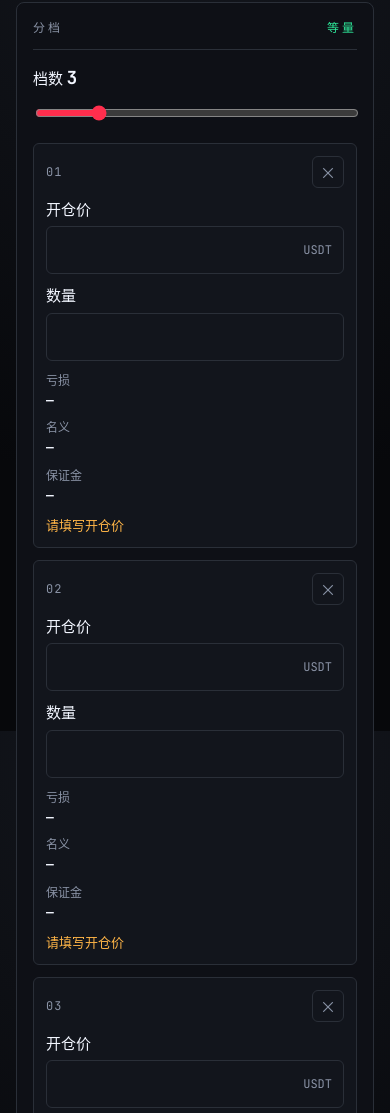
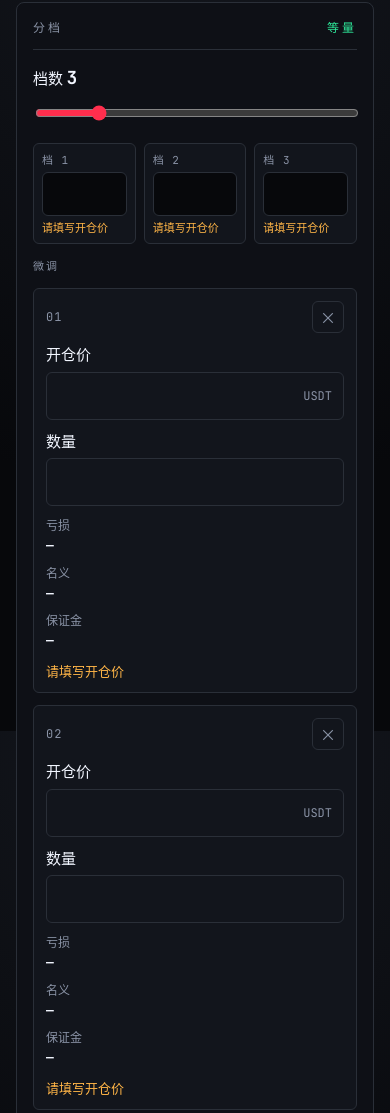
Before and after one commit to cryptowolf0824/wolf, a plain HTML site: page index.html in a window 390 px wide. Shown: the part 957-2070 px from the top of the page. Drawn offline with Linux system fonts and the light colour scheme; no server answers.

Commit message:
Keep tier inputs mounted and add a compact price row
Typing a price no longer rebuilds the tier list, so the phone keyboard stays open. Opening prices go in a three-across row; the cards below only fine-tune quantity.

Co-authored-by: cryptowolf0824 <cryptowolf0824@users.noreply.github.com>

```diff
--- a/app.js
+++ b/app.js
@@ -89,7 +89,9 @@
     const longOn = state.direction !== "short";
     $("dir-long").setAttribute("aria-pressed", longOn ? "true" : "false");
     $("dir-short").setAttribute("aria-pressed", longOn ? "false" : "true");
-    $("custom-fields").hidden = state.symbol !== "CUSTOM";
+    const custom = $("custom-fields");
+    const hideCustom = state.symbol !== "CUSTOM";
+    if (custom.hidden !== hideCustom) custom.hidden = hideCustom;
     paintCount();
   }
 
@@ -101,9 +103,10 @@
 
   function paintCount() {
     const count = String(state.tiers.length || 1);
-    $("tier-count-num").textContent = count;
+    const num = $("tier-count-num");
+    if (num.textContent !== count) num.textContent = count;
     const range = $("tier-count");
-    if (document.activeElement !== range) range.value = count;
+    if (document.activeElement !== range && range.value !== count) range.value = count;
   }
 
   function paintMessages(result) {
@@ -142,45 +145,131 @@
     $("step-info").textContent = stepFact();
   }
 
+  function textNode(tag, className, text) {
+    const node = document.createElement(tag);
+    if (className) node.className = className;
+    if (text) node.textContent = text;
+    return node;
+  }
+
+  function decimalInput(className, id, label) {
+    const input = document.createElement("input");
+    input.className = className;
+    input.id = id;
+    input.type = "text";
+    input.inputMode = "decimal";
+    input.autocomplete = "off";
+    input.spellcheck = false;
+    input.setAttribute("aria-label", label);
+    return input;
+  }
+
+  function slotNode(id) {
+    const node = textNode("label", "slot");
+    node.dataset.id = id;
+    node.appendChild(textNode("span", "k"));
+    node.appendChild(decimalInput("entry", "entry-" + id, "开仓价"));
+    node.appendChild(textNode("p", "hint"));
+    return node;
+  }
+
+  function fieldBlock(label, input, unit) {
+    const field = textNode("div", "field");
+    field.appendChild(textNode("label", "", label));
+    const wrap = textNode("div", "input");
+    wrap.appendChild(input);
+    if (unit) wrap.appendChild(textNode("span", "unit", unit));
+    field.appendChild(wrap);
+    return field;
+  }
+
   function tierNode(id) {
-    const node = document.createElement("article");
-    node.className = "tier";
+    const node = textNode("article", "tier");
     node.dataset.id = id;
-    node.innerHTML = [
-      '<div class="tier-top"><span class="idx"></span><button type="button" class="x" data-remove="1" aria-label="删除档位">×</button></div>',
-      '<div class="field"><label>开仓价</label><div class="input"><input class="price" type="text" inputmode="decimal" autocomplete="off" aria-label="开仓价"><span class="unit">USDT</span></div></div>',
-      '<div class="field"><label>数量</label><div class="input"><input class="qty" type="text" inputmode="decimal" autocomplete="off" aria-label="数量"></div></div>',
-      '<div class="mini"><span>亏损<b class="loss">—</b></span><span>名义<b class="notional">—</b></span><span>保证金<b class="margin">—</b></span></div>',
-      '<p class="hint"></p>'
-    ].join("");
+    const top = textNode("div", "tier-top");
+    top.appendChild(textNode("span", "idx"));
+    const button = textNode("button", "x", "×");
+    button.type = "button";
+    button.dataset.remove = "1";
+    button.setAttribute("aria-label", "删除档位");
+    top.appendChild(button);
+    node.appendChild(top);
+    node.appendChild(fieldBlock("开仓价", decimalInput("price", "price-" + id, "开仓价"), "USDT"));
+    node.appendChild(fieldBlock("数量", decimalInput("qty", "qty-" + id, "数量")));
+    const mini = textNode("div", "mini");
+    [["亏损", "loss"], ["名义", "notional"], ["保证金", "margin"]].forEach((pair) => {
+      const span = textNode("span", "", pair[0]);
+      span.appendChild(textNode("b", pair[1], "—"));
+      mini.appendChild(span);
+    });
+    node.appendChild(mini);
+    node.appendChild(textNode("p", "hint"));
     return node;
+  }
+
+  function dropStale(list, ids) {
+    Array.from(list.children).forEach((node) => {
+      if (!ids.has(node.dataset.id)) node.remove();
+    });
+  }
+
+  function mountMissing(list, id, build) {
+    const found = list.querySelector('[data-id="' + id + '"]');
+    if (found) return found;
+    const created = build(id);
+    list.appendChild(created);
+    return created;
+  }
+
+  function keepValue(input, value) {
+    if (document.activeElement === input) return;
+    if (input.value !== value) input.value = value;
+  }
+
+  function setText(node, text) {
+    if (node.textContent !== text) node.textContent = text;
+  }
+
+  function priceHint(row) {
+    const hint = rowHint(row);
+    return hint === "数量未对齐步长" ? "" : hint;
+  }
+
+  function paintSlots(result) {
+    const list = $("price-row");
+    const ids = new Set(state.tiers.map((tier) => tier.id));
+    dropStale(list, ids);
+    state.tiers.forEach((tier, index) => {
+      const node = mountMissing(list, tier.id, slotNode);
+      const row = result.rows[index];
+      const name = "档 " + (index + 1);
+      setText(node.querySelector(".k"), name);
+      const input = node.querySelector(".entry");
+      if (document.activeElement !== input && input.getAttribute("aria-label") !== name + " 开仓价") {
+        input.setAttribute("aria-label", name + " 开仓价");
+      }
+      keepValue(input, tier.price);
+      setText(node.querySelector(".hint"), priceHint(row));
+      node.classList.toggle("is-ignored", !!(row && row.invalidReason && String(tier.price || "").trim()));
+    });
   }
 
   function paintTiers(result) {
     const list = $("tier-list");
     const ids = new Set(state.tiers.map((tier) => tier.id));
-    list.querySelectorAll(".tier").forEach((node) => {
-      if (!ids.has(node.dataset.id)) node.remove();
-    });
+    dropStale(list, ids);
     state.tiers.forEach((tier, index) => {
-      let node = list.querySelector('.tier[data-id="' + tier.id + '"]');
-      if (!node) {
-        node = tierNode(tier.id);
-        list.appendChild(node);
-      }
-      list.appendChild(node);
+      const node = mountMissing(list, tier.id, tierNode);
       const row = result.rows[index];
-      node.querySelector(".idx").textContent = String(index + 1).padStart(2, "0");
-      const price = node.querySelector(".price");
-      const qty = node.querySelector(".qty");
-      if (document.activeElement !== price && price.value !== tier.price) price.value = tier.price;
+      setText(node.querySelector(".idx"), String(index + 1).padStart(2, "0"));
+      keepValue(node.querySelector(".price"), tier.price);
       const qtyShown = state.equalQty ? (row && !row.invalidReason ? row.qtyText : "") : tier.qty;
-      if (document.activeElement !== qty && qty.value !== qtyShown) qty.value = qtyShown;
+      keepValue(node.querySelector(".qty"), qtyShown);
       node.classList.toggle("is-ignored", !!(row && row.invalidReason && String(tier.price || "").trim()));
-      node.querySelector(".loss").textContent = row && row.lossText ? row.lossText : "—";
-      node.querySelector(".notional").textContent = row && row.notionalText ? row.notionalText : "—";
-      node.querySelector(".margin").textContent = row && row.marginText ? row.marginText : "—";
-      node.querySelector(".hint").textContent = rowHint(row);
+      setText(node.querySelector(".loss"), row && row.lossText ? row.lossText : "—");
+      setText(node.querySelector(".notional"), row && row.notionalText ? row.notionalText : "—");
+      setText(node.querySelector(".margin"), row && row.marginText ? row.marginText : "—");
+      setText(node.querySelector(".hint"), rowHint(row));
       node.querySelector(".x").disabled = state.tiers.length <= 1;
     });
   }
@@ -211,10 +300,13 @@
   function render() {
     setStatus();
     paintCount();
-    $("custom-fields").hidden = state.symbol !== "CUSTOM";
+    const custom = $("custom-fields");
+    const hideCustom = state.symbol !== "CUSTOM";
+    if (custom.hidden !== hideCustom) custom.hidden = hideCustom;
     const result = current();
     paintMessages(result);
     paintSummary(result);
+    paintSlots(result);
     paintTiers(result);
     paintPartials(result);
   }
@@ -309,15 +401,22 @@
       render();
     });
     $("ref-refresh").addEventListener("click", refreshRef);
-    $("tier-list").addEventListener("input", (event) => {
-      const node = event.target.closest(".tier");
+    function onTierInput(event) {
+      const node = event.target.closest("[data-id]");
       if (!node) return;
       const index = state.tiers.findIndex((tier) => tier.id === node.dataset.id);
       if (index < 0) return;
-      if (event.target.classList.contains("price")) state = C.applyPriceEdit(state, index, event.target.value);
-      if (event.target.classList.contains("qty")) state = C.applyQtyEdit(state, index, event.target.value);
+      if (event.target.classList.contains("entry") || event.target.classList.contains("price")) {
+        state = C.applyPriceEdit(state, index, event.target.value);
+      } else if (event.target.classList.contains("qty")) {
+        state = C.applyQtyEdit(state, index, event.target.value);
+      } else {
+        return;
+      }
       render();
-    });
+    }
+    $("price-row").addEventListener("input", onTierInput);
+    $("tier-list").addEventListener("input", onTierInput);
     $("tier-list").addEventListener("click", (event) => {
       const button = event.target.closest("[data-remove]");
       if (!button || button.disabled || state.tiers.length <= 1) return;
--- a/index.html
+++ b/index.html
@@ -103,6 +103,8 @@
             <label for="tier-count">档数 <b id="tier-count-num">3</b></label>
             <input id="tier-count" type="range" min="1" max="12" step="1" value="3" aria-label="档数">
           </div>
+          <div id="price-row" class="price-row"></div>
+          <p class="tune">微调</p>
           <div id="tier-list" class="tier-list"></div>
           <button type="button" id="restore-equal" class="restore">恢复等量</button>
           <div id="message-list" class="warns"></div>
--- a/styles.css
+++ b/styles.css
@@ -143,6 +143,47 @@ input[type="range"] {
   height: 28px;
   background: transparent;
 }
+.price-row {
+  display: grid;
+  grid-template-columns: repeat(3, minmax(0, 1fr));
+  gap: 8px;
+  min-width: 0;
+}
+.slot {
+  display: flex;
+  flex-direction: column;
+  gap: 4px;
+  min-width: 0;
+  border: 1px solid var(--line);
+  border-radius: 6px;
+  background: var(--panel-2);
+  padding: 8px;
+}
+.slot.is-ignored { box-shadow: inset 0 -2px 0 var(--warn); }
+.slot .k { font-family: var(--font-mono); font-size: 11px; letter-spacing: 1px; color: var(--muted); }
+.slot input {
+  width: 100%;
+  min-width: 0;
+  min-height: 44px;
+  border: 1px solid var(--line);
+  border-radius: 6px;
+  background: var(--bg-edge);
+  padding: 8px 10px;
+  font-family: var(--font-mono);
+  font-size: 16px;
+  font-weight: 600;
+  text-align: right;
+  font-variant-numeric: tabular-nums;
+}
+.slot input:focus { outline: none; border-color: var(--accent); box-shadow: 0 0 0 3px var(--accent-soft); }
+.slot .hint { font-size: 11px; line-height: 1.35; }
+.tune {
+  margin: 0;
+  font-family: var(--font-mono);
+  font-size: 11px;
+  letter-spacing: 2px;
+  color: var(--muted);
+}
 .tier-list { display: flex; flex-direction: column; gap: 12px; }
 .tier { border: 1px solid var(--line); border-radius: 6px; padding: 12px; display: flex; flex-direction: column; gap: 10px; background: var(--panel-2); }
 .tier.is-ignored { box-shadow: inset 3px 0 0 var(--warn); }
```
Also changed, not shown: test.js (+9 -0 lines).
